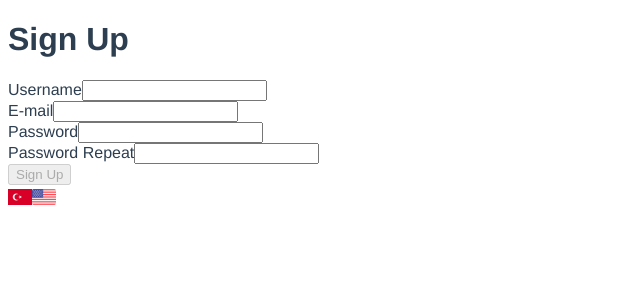
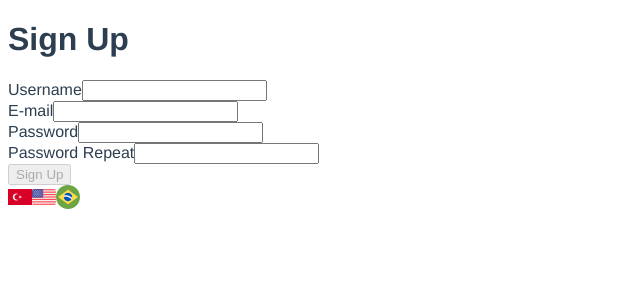
Before and after one commit to getBraga/testing-unit-vue, a Vue app: page / in a window 1280 px wide. Shown: the top 300 px of the page, without its empty margins (0-640 px from the left). Built offline with nearby package versions, Linux system fonts and the light colour scheme; the HTML template or start-up script is replaced by a standard one.

Commit message:
displays all text in Portuguese after page is translated to turkish

```diff
--- a/src/pages/SignUpPage.vue
+++ b/src/pages/SignUpPage.vue
@@ -57,6 +57,11 @@
 
   <img src="../img/tr.png" @click="$i18n.locale = 'tr'" title="Türkçe" />
   <img src="../img/en.png" @click="$i18n.locale = 'en'" title="English" />
+  <img
+    src="../img/ptBR.png"
+    @click="$i18n.locale = 'ptBR'"
+    title="Portuguese"
+  />
 </template>
 
 <script>
```
Also changed, not shown: src/img/ptBR.png (added), 1 other file (tests, documents, lock files or other folders).
